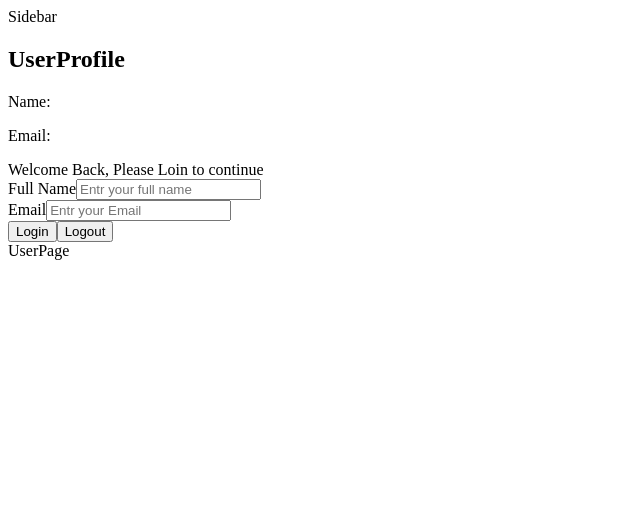
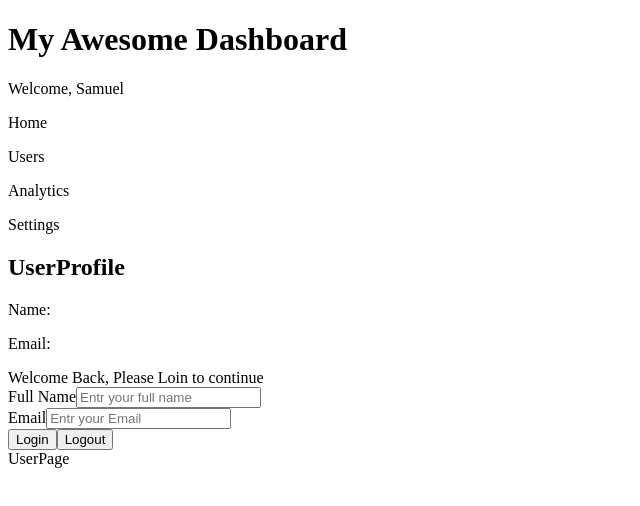
Before and after one commit to Sammycode332/Dashboard, a React (Vite) app in the folder Dashboard/: page / in a window 1280 px wide. Shown: the top 506 px of the page, without its empty margins (0-640 px from the left). Built offline with nearby package versions, Linux system fonts and the light colour scheme.

Commit message:
feat: complete React fundamentals lesson 1

```diff
--- a/Dashboard/src/App.tsx
+++ b/Dashboard/src/App.tsx
@@ -2,12 +2,15 @@ import Sidebar from './components/Sidebar'
 import Navbar from './components/Navbar'
 import Login from './components/Login'
 import UserPage from './components/UserPage'
+import UserProfile from './components/UserProfile'
 
 const App = () => {
   return (
     <div>
-      <Sidebar />
-      <Navbar />
+      <Sidebar title = "My Awesome Dashboard" username = "Samuel"/>
+      <Navbar>
+        <UserProfile />
+      </Navbar>
       <Login />
       <UserPage />
     </div>
--- a/Dashboard/src/components/Navbar.tsx
+++ b/Dashboard/src/components/Navbar.tsx
@@ -1,9 +1,13 @@
 import UserProfile from './UserProfile'
+import type {ReactNode } from 'react'
 
-const Navbar = () => {
+type NavbarProps = {
+  children: ReactNode
+}
+const Navbar = ({children}: NavbarProps) => {
   return (
     <div>
-        <UserProfile />
+        {children}
     </div>
   )
 }
--- a/Dashboard/src/components/Sidebar.tsx
+++ b/Dashboard/src/components/Sidebar.tsx
@@ -1,6 +1,23 @@
-const Sidebar = () => {
+
+type sidebarProps =  {
+  title: string
+  username: string
+}
+
+const Sidebar = ({ title,username }:sidebarProps) => {
+
+///* instead of doing props .title i destructured to only get the title from sidebar probs instead of letting sidebar collect the whole function of props */
   return (
-    <div>Sidebar</div>
+
+    <div>
+      <h1>{title}</h1>
+      <p>Welcome, {username}</p>
+      <p>Home</p>
+      <p>Users</p>
+      <p>Analytics</p>
+      <p>Settings</p>
+    </div>
+
   )
 }
 
```
